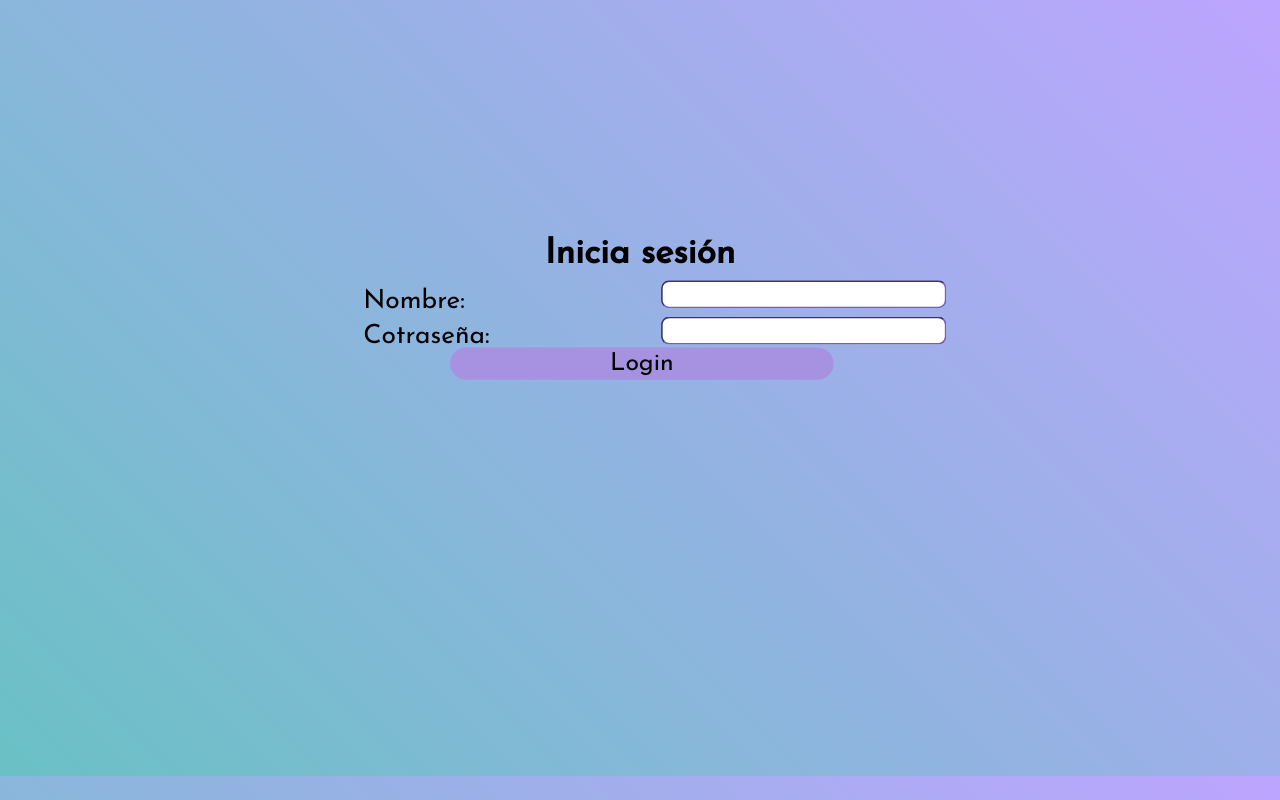
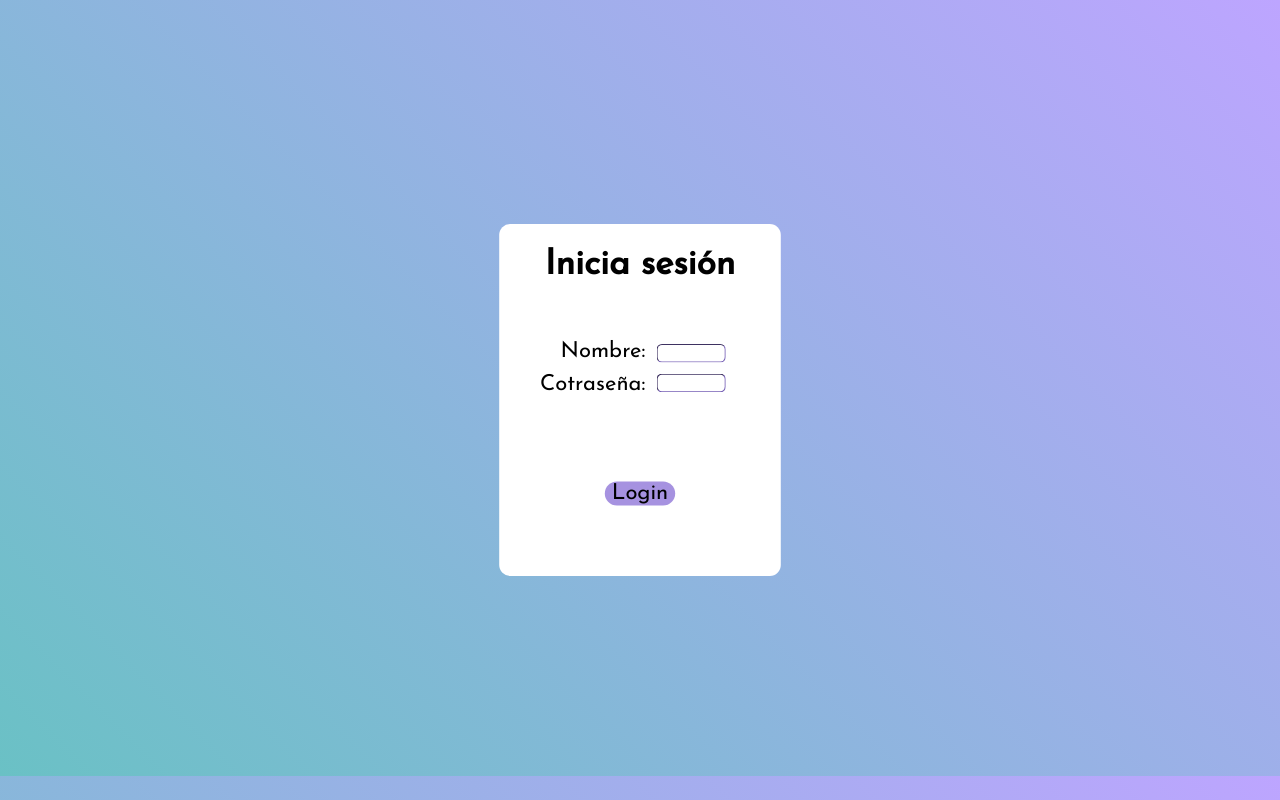
Before and after one commit to CuboGamer98/CollegeBookingWebsite, a PHP site: page /login.php in a window 1280 px wide. Run offline with PHP 8.4, Linux system fonts and the light colour scheme.

Commit message:
Improved login website

```diff
--- a/assets/login.css
+++ b/assets/login.css
@@ -3,12 +3,17 @@ body {
   background: linear-gradient(45deg, #6ac1c5, #bda5ff);
   height: 95vh;
 }
+
 .s1 {
-  width: 25%;
-  top: 27.5%;
-  left: 37.5%;
+  background-color: white;
+  transform: translate(-50%, 0) scale(1.1);
   position: absolute;
-  transform: scale(1.1);
+  top:30%;
+  left:50%;
+  width:20%;
+  height: 40%;
+  overflow: hidden;
+  border-radius: 10px;
 }
 
 .title {
@@ -17,40 +22,53 @@ body {
 }
 
 .container-columns {
-  column-count: 2;
-  column-gap: 10px;
-  transform: scale(1.5);
+  transform: translate(-50%, 0);
+  position: absolute;
+  left: 50%;
+  top: 30%;
+  width: 75%;
+  display: flex;
+  align-items: center;
 }
 .container-rows-f,
 .container-rows-s {
-  width: 100%;
-  height: inherit;
-  top: 0%;
+  width: 50%;
+  margin: 0 5px 0 5px;
 }
-.container-rows-f {
-  transform: translate(-5%, 0);
+.container-rows-f:after,
+.container-rows-s:after {
+  content: '';
+  display: block;
 }
-.container-rows-s {
-  transform: translate(5%, 0);
+
+div.container-rows-f label {
+  flex-wrap: wrap;
+  margin: 10px 0 10px 0;
+  font-family: "Josefin Sans", sans-serif;
+  display: block;
+  text-align: end;
+  font-size: 20px;
 }
-div.container-rows-f label,
-div.container-rows-s input,
-div.container-rows-s select {
+
+div.container-rows-s input{
   display: flex;
   flex-wrap: wrap;
-  margin: 5px 0 0 0;
-  width: calc(100% + 12px);
+  margin: 10px 0 10px 0;
   font-family: "Josefin Sans", sans-serif;
+  width: 75%;
 }
 
 input.login {
-  font-size: 10px;
-  transform: scale(1.5) translate(-35%, 0);
+  width: 25%;
+  font-size: 20px;
   border-radius: 20px;
   border-width: 0;
   background-color: #a692e0;
-  width: 100%;
+  transform: translate(-50%, 0);
   font-family: "Josefin Sans", sans-serif;
+  position: absolute;
+  left: 50%;
+  bottom: 20%;
 }
 
 input.login:hover,
--- a/login.php
+++ b/login.php
@@ -61,8 +61,8 @@ if (isset($_POST["login"])) {
         <input type="text" id="nombreI" name="nombre" />
         <input type="password" id="passwordI" name="password" />
       </div>
-      <input type="submit" value="Login" id="login" name="login" class="login" />
     </div>
+    <input type="submit" value="Login" id="login" name="login" class="login" />
   </form>
 
 </body>
```
